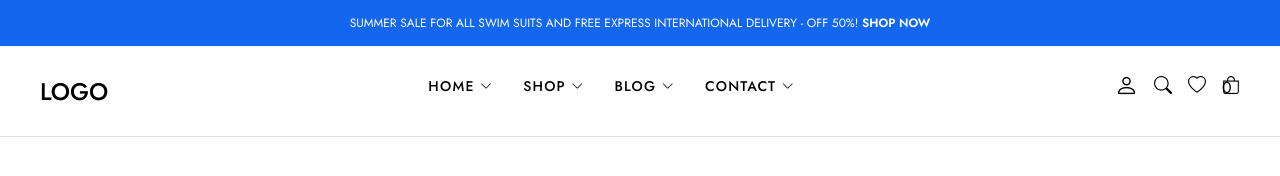
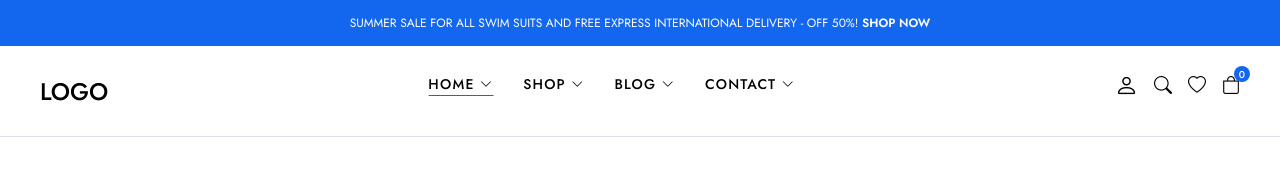
Before and after one commit to Ksumeyye/e-commerce, a plain HTML site: page index.html in a window 1280 px wide. Drawn offline with nearby package versions, Linux system fonts and the light colour scheme.

Commit message:
Dropdowndayım

```diff
--- a/index.html
+++ b/index.html
@@ -32,7 +32,7 @@
               <nav class="navigation">
                 <ul class="menu-list">
                   <li class="menu-list-item">
-                    <a href="#" class="menu-link"
+                    <a href="#" class="menu-link active"
                       >Home
                       <i class="bi bi-chevron-down"></i>
                     </a>
--- a/style.css
+++ b/style.css
@@ -72,11 +72,33 @@ header {
   column-gap: 30px; /* !Birbirinden uzaklaştırmaya yarıyor.*/
   align-items: center;
 }
+.header-center .menu-list .menu-list-item {
+  display: flex;
+}
 .header-center .menu-list .menu-link {
   font-size: 14px;
   font-weight: 500;
   text-transform: uppercase;
   letter-spacing: 1.2px;
+  position: relative;
+}
+
+.header-center .menu-list .menu-link::after {
+  content: "";
+  width: 0;
+  height: 1px;
+  background-color: #1367ef;
+  position: absolute;
+  bottom: -2px;
+  left: 50%;
+  transform: translate(-50%);
+  transition: 0.2s ease width;
+}
+.header-center .menu-list .menu-list-item:hover .menu-link::after {
+  width: 100%;
+}
+.header-center .menu-list .menu-link.active::after {
+  width: 100%;
 }
 .header-center .menu-link i {
   font-size: 12px;
@@ -101,7 +123,18 @@ header {
   position: relative;
 }
 .header-right .header-cart-link .header-cart-count {
+  width: 16px;
+  height: 16px;
+  background-color: #1367ef;
+  color: white;
+  font-size: 10px;
+  border-radius: 100%;
   position: absolute;
-  top: 0;
+  top: -10px;
+  right: -10px;
+  display: flex;
+  align-items: center;
+  justify-content: center;
+  font-weight: 500;
 }
 /*!header end  */
```
